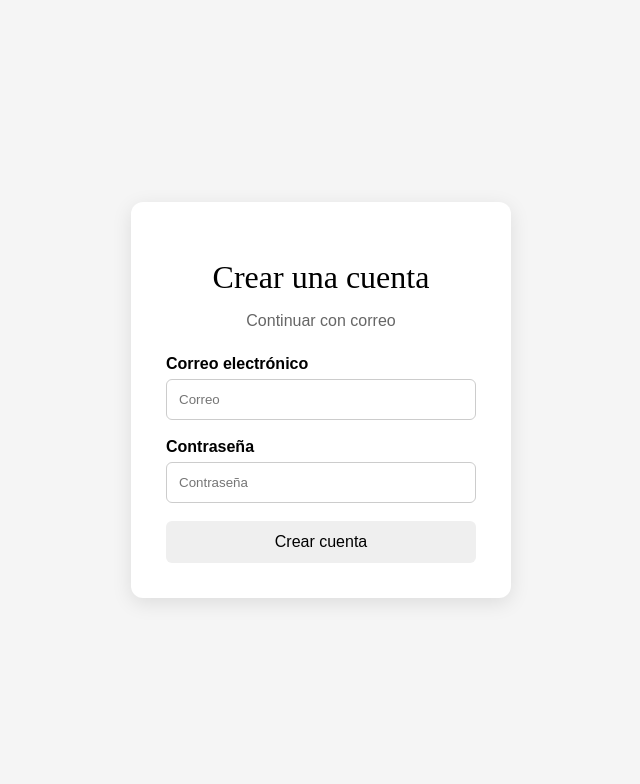
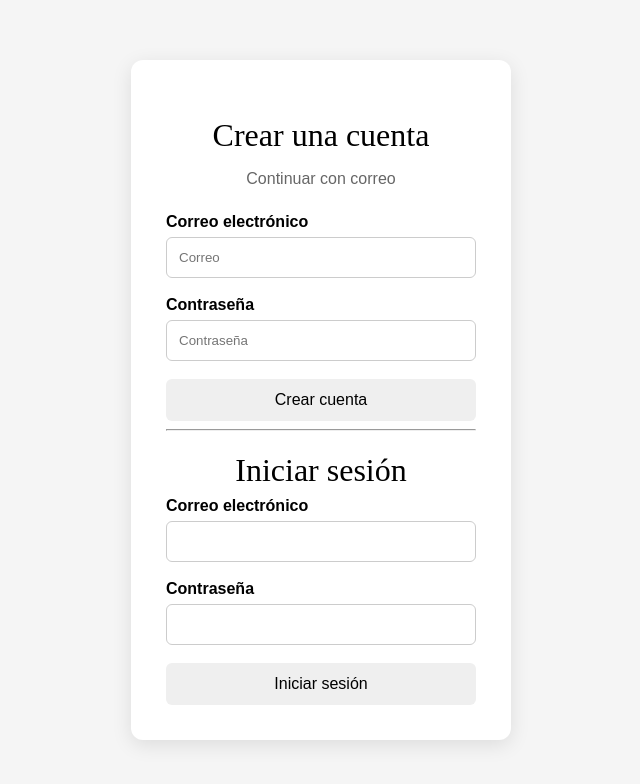
Before and after one commit to Gian-ll/amplify-simple-auth, a React (Vite) app: page / in a window 1280 px wide. Shown: the top 784 px of the page, without its empty margins (319-959 px from the left). Built offline with nearby package versions, Linux system fonts and the light colour scheme; no server answers; a web font is replaced by a local one; what aws-amplify would draw is missing.

Commit message:
agregar componente de inicio de sesión y su integración en App.tsx

```diff
--- a/src/App.tsx
+++ b/src/App.tsx
@@ -2,7 +2,7 @@ import { useState } from 'react';
 import { Amplify } from 'aws-amplify';
 import { signUp, confirmSignUp } from 'aws-amplify/auth';
 import outputs from '../amplify_outputs.json';
-
+import Login from "./Login";
 Amplify.configure(outputs);
 
 export default function App() {
@@ -95,6 +95,9 @@ export default function App() {
         )}
 
         {message && <p className="message">{message}</p>}
+
+        <hr />
+         <Login />
       </div>
     </main>
   );
--- /dev/null
+++ b/src/Login.tsx
@@ -0,0 +1,76 @@
+import type { FormEvent } from "react";
+import { signIn } from "aws-amplify/auth";
+
+interface SignInFormElements extends HTMLFormControlsCollection {
+  email: HTMLInputElement;
+  password: HTMLInputElement;
+}
+
+interface SignInForm extends HTMLFormElement {
+  readonly elements: SignInFormElements;
+}
+
+export default function App() {
+
+  async function handleSubmit(event: FormEvent<SignInForm>) {
+    event.preventDefault();
+
+    const form = event.currentTarget;
+
+    try {
+      const { nextStep } = await signIn({
+        username: form.elements.email.value,
+        password: form.elements.password.value,
+      });
+
+      console.log("Siguiente paso:", nextStep);
+
+      if (nextStep.signInStep === "DONE") {
+        console.log("¡Inicio de sesión exitoso!");
+      }
+
+      if (nextStep.signInStep === "CONFIRM_SIGN_UP") {
+        console.log("El usuario debe confirmar su cuenta");
+      }
+
+    } catch (error) {
+      console.error("Error al iniciar sesión:", error);
+    }
+  }
+
+  return (
+    <main>
+      <h1>Iniciar sesión</h1>
+
+      <form onSubmit={handleSubmit}>
+
+        <label htmlFor="email">
+          Correo electrónico
+        </label>
+
+        <input
+          type="email"
+          id="email"
+          name="email"
+          required
+        />
+
+        <label htmlFor="password">
+          Contraseña
+        </label>
+
+        <input
+          type="password"
+          id="password"
+          name="password"
+          required
+        />
+
+        <button type="submit">
+          Iniciar sesión
+        </button>
+
+      </form>
+    </main>
+  );
+}
```
